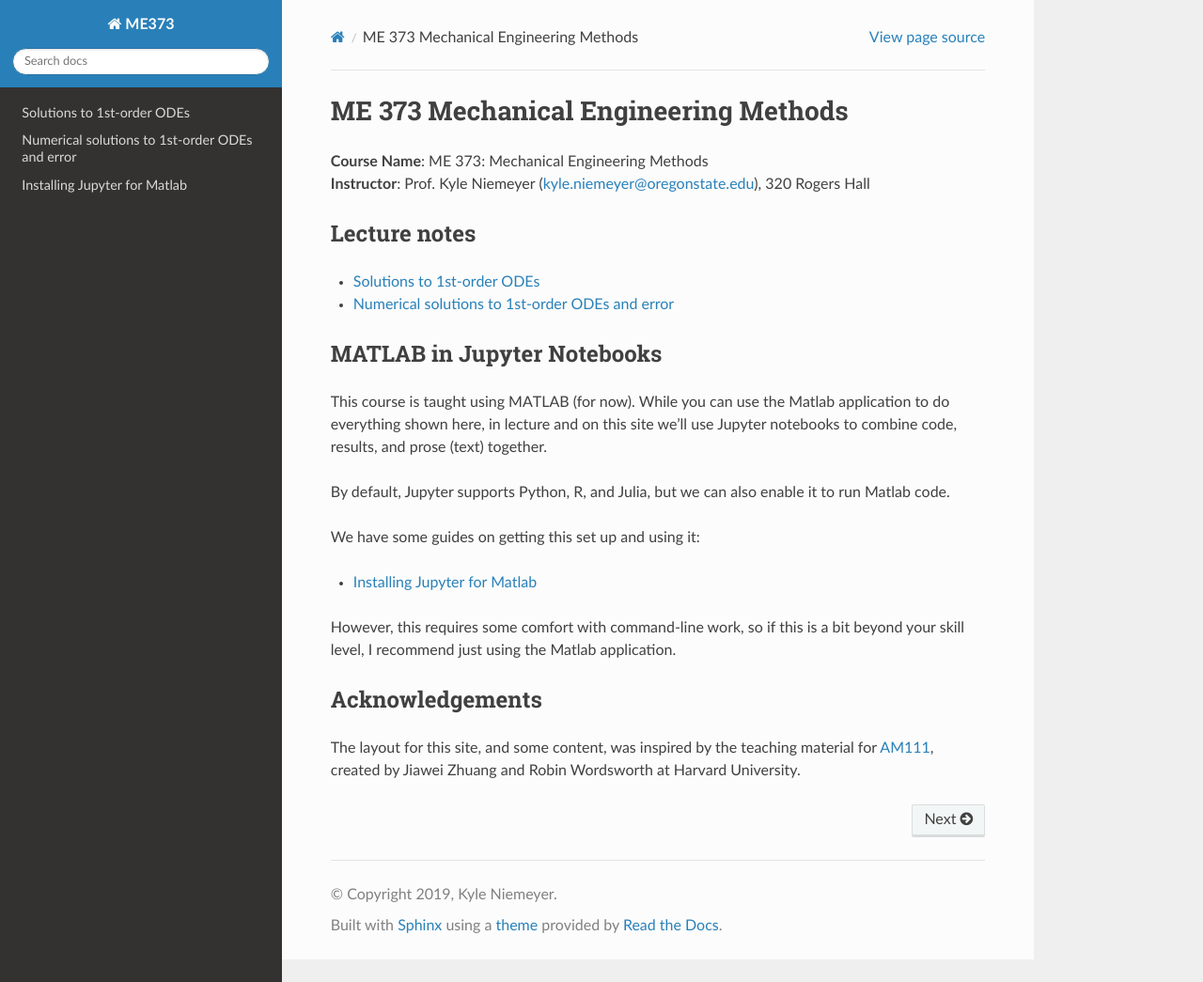
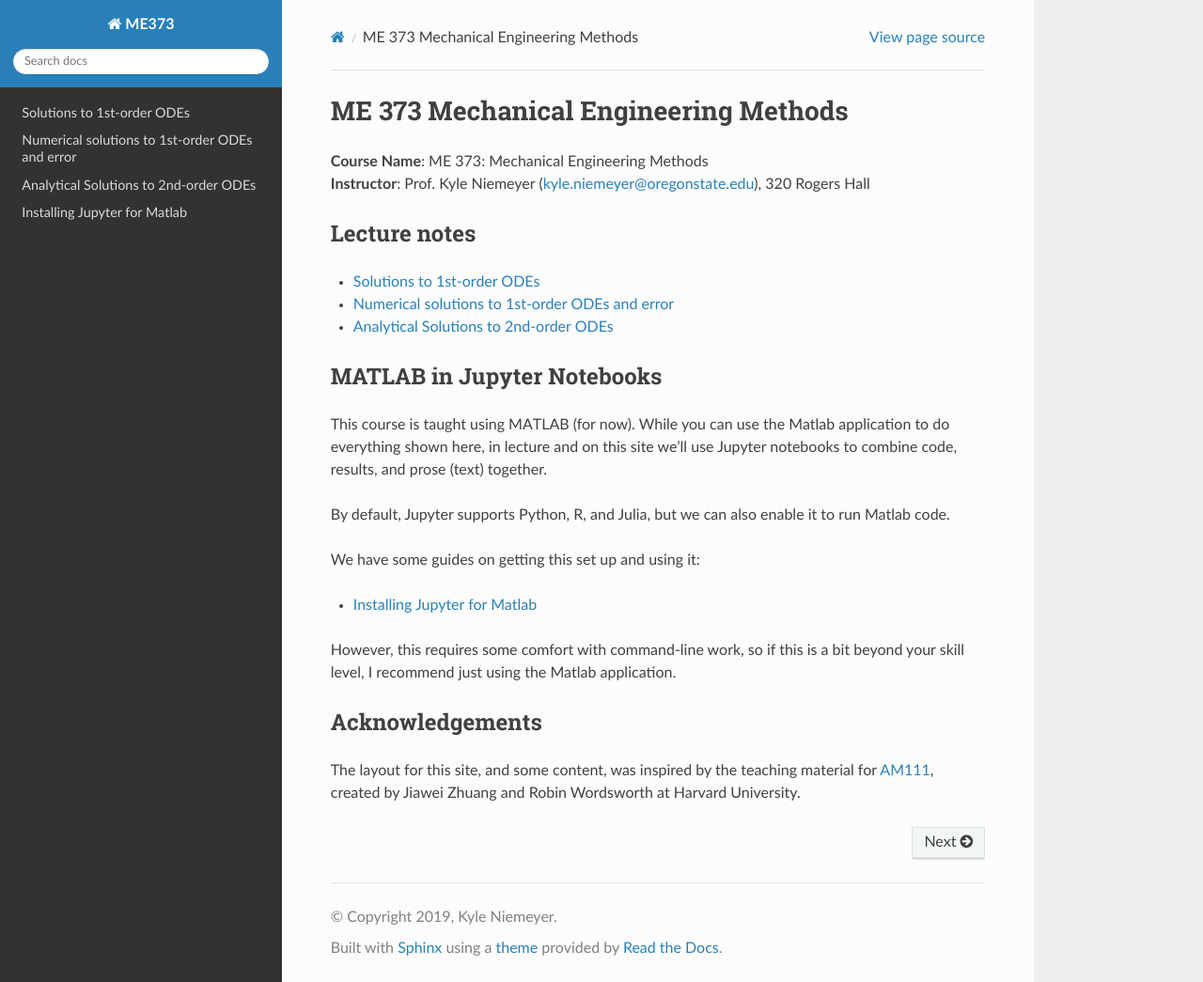
Before and after one commit to kyleniemeyer/ME373, a Sphinx documentation site: the page built from docs/index.rst, in a window 1280 px wide and 1045 px high. Shown: the whole window at 94% size. Built offline with Sphinx 7.4.7 and the Read the Docs theme 2.0.0, drawn with Linux system fonts in a browser that asks for light colours.

Commit message:
incomplete module on 2nd order ODEs

```diff
--- a/docs/index.rst
+++ b/docs/index.rst
@@ -18,6 +18,7 @@ Lecture notes
 
    review-first-order.ipynb
    numerical-solution-error.ipynb
+   second-order-ODEs-analytical.ipynb
 
 MATLAB in Jupyter Notebooks
 ---------------------------
```
Also changed, not shown: docs/second-order-ODEs-analytical.ipynb (added).
